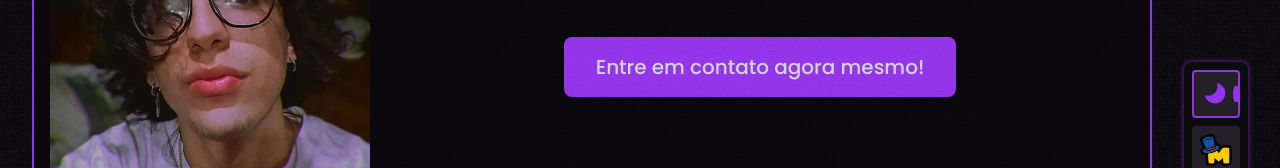
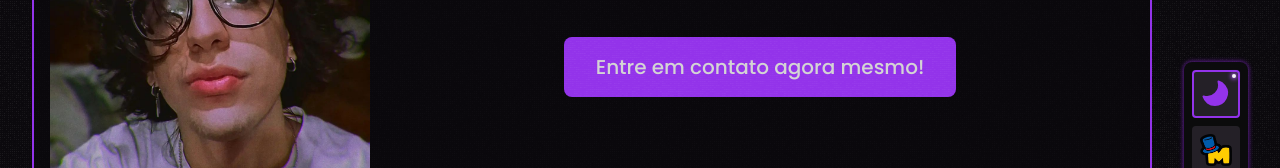
Before and after one commit to acidpbl/portfolio, a React (Vite) app: page / in a window 1280 px wide. Shown: the part 253-421 px from the top of the page. Built offline with nearby package versions, Linux system fonts and the light colour scheme.

Commit message:
Fix Active Project

```diff
--- a/src/App.tsx
+++ b/src/App.tsx
@@ -109,7 +109,7 @@ function App() {
               <div
                 className={twMerge(
                   "h-12 bg-accent-700 rounded flex items-center justify-center cursor-pointer hover:bg-accent-800 transition-colors ease-linear",
-                  projectIndex === index && "border-2 border-purple-600 active"
+                  projectIndex === index && "border-2 border-purple-600 active relative"
                 )}
                 onClick={() => setProjectIndex(index)}
               >
--- a/src/index.css
+++ b/src/index.css
@@ -14,21 +14,17 @@
   -webkit-user-select: none;
 }
 
-.active::before {
-  content: "";
-  width: 11px;
-  height: 4px;
-  background-color: transparent;
-  border-radius: 100%;
-}
-
 .active::after {
   content: "";
-  width: 6px;
-  height: 16px;
-  background-color: theme(colors.purple.600);
-  border-radius: 100% 0% 0% 100%;
-  margin-left: 5px;
+  width: 4px;
+  height: 4px;
+  background-color: theme(colors.neutral.100);
+  border-radius: 50%;
+  position: absolute;
+  top: 4px;
+  right: 2px;
+  transform: translateY(-50%);
+  box-shadow: 0 0 4px 1px theme(colors.purple.500);
 }
 
 .noise {
```
